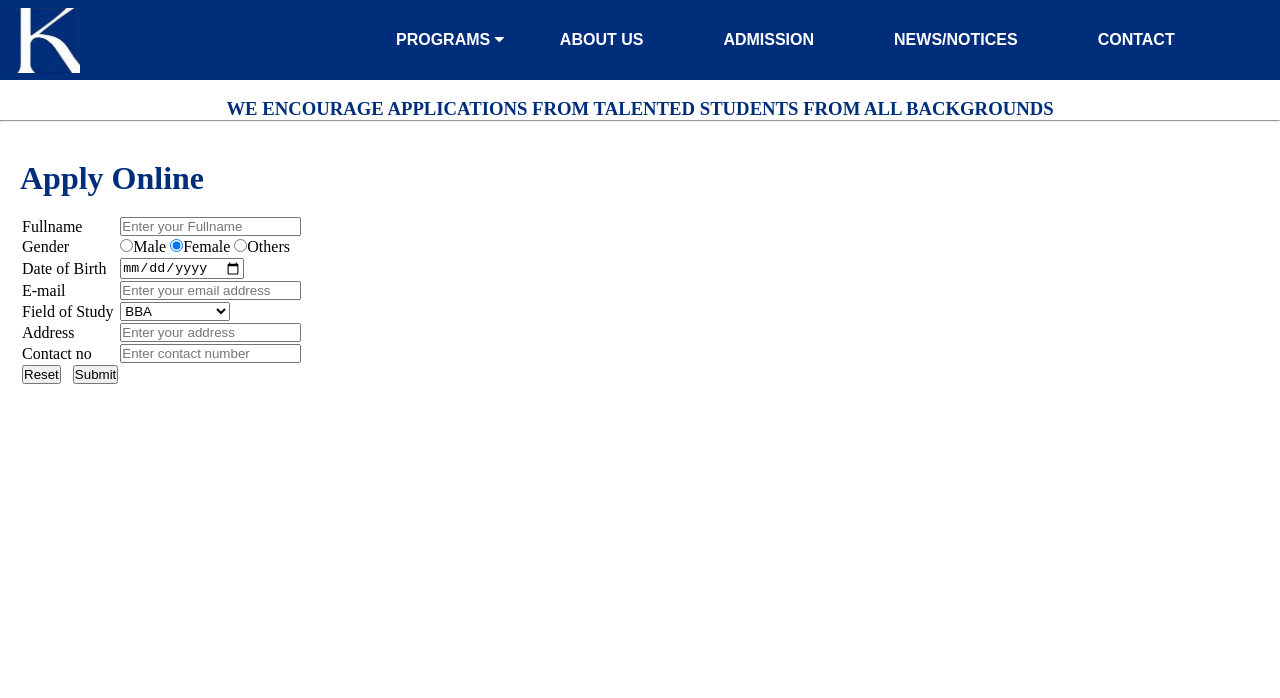
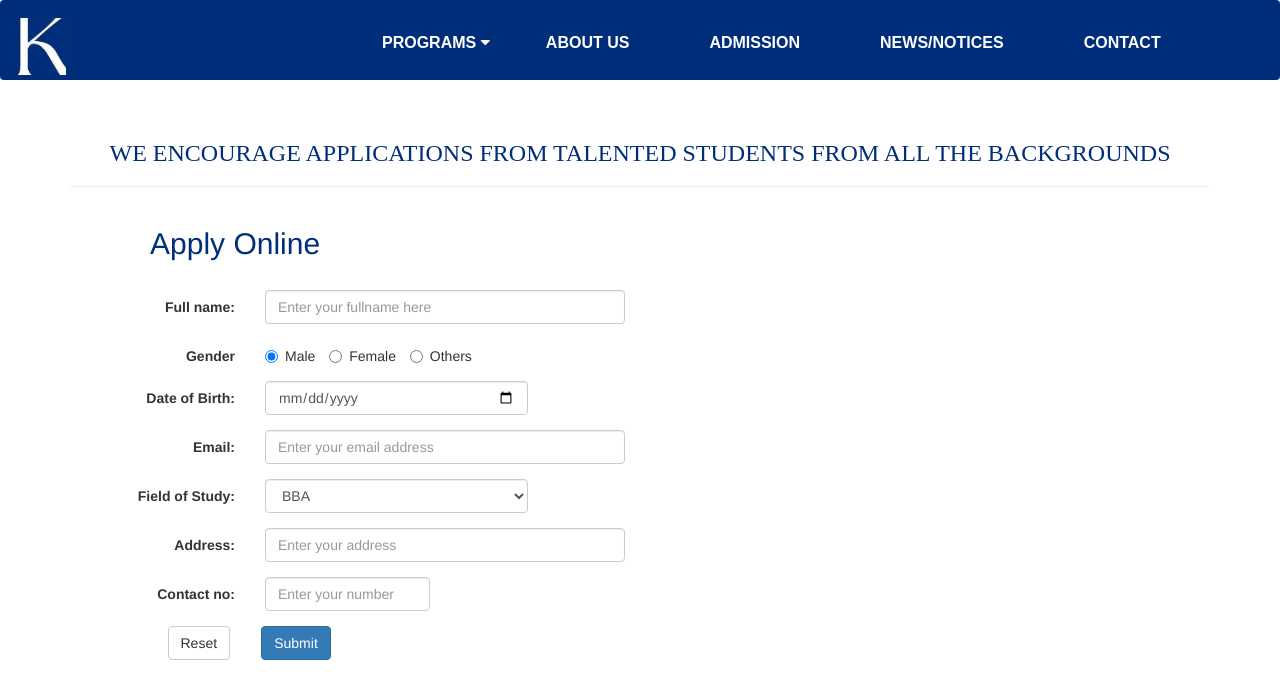
Before and after one commit to roshita02/kathford_website, a plain HTML site: page admission.html in a window 1280 px wide. Drawn offline with nearby package versions, Linux system fonts and the light colour scheme.

Commit message:
Bootstrap added to admission form page

```diff
--- a/admission.html
+++ b/admission.html
@@ -4,6 +4,8 @@
 	<title>Admissions</title>
 	<link rel="stylesheet" type="text/css" href="style.css">
 	<link rel="stylesheet" href="https://cdnjs.cloudflare.com/ajax/libs/font-awesome/4.7.0/css/font-awesome.min.css">
+	<link rel="stylesheet" href="https://maxcdn.bootstrapcdn.com/bootstrap/3.3.7/css/bootstrap.min.css">
+  	<script src="https://maxcdn.bootstrapcdn.com/bootstrap/3.3.7/js/bootstrap.min.js"></script>
 	<style type="text/css">
 		.container h3{
 			text-align: center;
@@ -12,22 +14,12 @@
 			font-family: 'Orator Std'; important!
 			font-stretch: ultra-expanded;
 		}
-		.container h1{
+		.container h2{
 			color: #002e7b;
 			padding-top: 20px;
-			padding-left: 20px;
-		}
-		.container table{
-			text-align: left;
-			padding-left: 20px;
+			padding-left: 80px;
 		}
 	</style>
-
-	<script type="text/javascript">
-		function success(){
-			alert("Your records have been successfully added");
-		}
-	</script>
 </head>
 
 <body>
@@ -49,7 +41,7 @@
     </div>
   </div>
 
-  <a href="#home">ABOUT US</a>
+  <a href="aboutus.html">ABOUT US</a>
   <a href="admission.html">ADMISSION</a>
   <a href="#news">NEWS/NOTICES</a>
   <a href="#contact">CONTACT</a>
@@ -57,56 +49,79 @@
 <br>
 <div class="container">
 
-<h3>We encourage applications from talented students from all backgrounds </h3>
-<hr><br>
-<h1>Apply Online</h1><br>
-<table>
-		<form method="POST" name="applicationform">
-			<tr>
-				<td>Fullname</td>
-				<td><input type="name" name="name" placeholder="Enter your Fullname" required="true"></td>
-			</tr>
-			<tr>
-				<td>Gender</td>
-				<td>
-					<input type="radio" name="gender" value="Male"/>Male
-					<input type="radio" name="gender" value="Female" checked/>Female
-					<input type="radio" name="gender" value="Others"/>Others
-			</tr>
-			<tr>
-				<td>Date of Birth</td>
-				<td> <input type="date" name="dob" required="true" ></td>
-			</tr>
-			<tr>
-				<td>E-mail</td>
-				<td><input type="email" name="email" placeholder="Enter your email address" required="true"></td>
-			</tr>
-			<tr>
-				<td>Field of Study</td>
-				<td>
-					<select name="study" required="true">
-						<option value="BBA">BBA</option>
-						<option value="BCA">BCA</option>
-						<option value="B.Sc.CSIT">B.Sc.CSIT</option>
-						<option value="B.E. Computer">B.E. Computer</option>
-						<option value="B.E. Civil">B.E. Civil</option>
-					</select>
-				</td>
-			</tr>
-			<tr>
-				<td>Address</td>
-				<td><input type="text" name="address" placeholder="Enter your address"></td>
-			</tr>
-			<tr>
-				<td>Contact no</td>
-				<td><input type="number" name="number" placeholder="Enter contact number" required="true"></td>
-			</tr>
-			<tr>
-				<td> <input type="reset" value="Reset"> &nbsp;
-				<input type="Submit" value="Submit"> </td>
-			</tr>
-		</form>
-	</table>
+<h3>We encourage applications from talented students from all the backgrounds </h3>
+<hr>
+<h2>Apply Online</h1><br>
+<form class="form-horizontal" >
+<div class="form-group">
+      <label class="control-label col-sm-2" for="name">Full name: </label>
+      <div class="col-sm-4">
+      <input type="text" class="form-control" id="name" placeholder="Enter your fullname here" name="name" required="true">
+  	  </div>
+</div>
+
+<div class="form-group">
+      <label class="control-label col-sm-2" for="gender">Gender</label>
+      <div class="col-sm-10">
+      	<label class="radio-inline">
+      	<input type="radio" name="optradio" checked>Male
+    	</label>
+    	<label class="radio-inline">
+      	<input type="radio" name="optradio">Female
+    	</label>
+    	<label class="radio-inline">
+      	<input type="radio" name="optradio">Others
+    	</label>
+  	  </div>
+    </div>
+
+<div class="form-group">
+    <label class="control-label col-sm-2" for="dob">Date of Birth:</label>
+    	<div class="col-sm-3">
+      	<input type="date" class="form-control" id="dob"  name="dob" required="true">
+  	  	</div>
+</div>
+
+<div class="form-group">
+	<label class="control-label col-sm-2" for="email">Email:</label>
+    	<div class="col-sm-4">
+      	<input type="email" class="form-control" id="email" placeholder="Enter your email address" name="email" required="true">
+  	  	</div>
+</div>
+
+<div class="form-group">
+	<label class="control-label col-sm-2" for="field">Field of Study:</label>
+		<div class="col-sm-3">
+			<select class="form-control" id="sel1" required="true">
+    		<option>BBA</option>
+    		<option>BCA</option>
+    		<option>B.Sc.CSIT</option>
+    		<option>B.E. Computer</option>
+    		<option>B.E. Civil</option>
+  			</select>
+		</div>
+</div>
+
+<div class="form-group">
+	<label class="control-label col-sm-2" for="address">Address:</label>
+	<div class="col-sm-4">
+		<input type="text" class="form-control" name="address" id="address" placeholder="Enter your address" required="true">
+	</div>
+</div>
+
+<div class="form-group">
+	<label class="control-label col-sm-2" for="number">Contact no:</label>
+	<div class="col-sm-2">
+		<input type="number" class="form-control" name="number" id="number" placeholder="Enter your number" required="true">
+	</div>
+</div>
+
+<div class="form-group">
+	<div class="col-sm-offset-1 col-sm-10">
+	<button type="reset" class="btn btn-default">Reset</button>&nbsp;&nbsp;&nbsp;&nbsp;&nbsp;&nbsp;&nbsp;
+	<button type="submit" class="btn btn-primary">Submit</button>
+	</div>
+</div>
 </div>
 </body>
 </html>
```
Also changed, not shown: index.html (+1 -1 lines).
